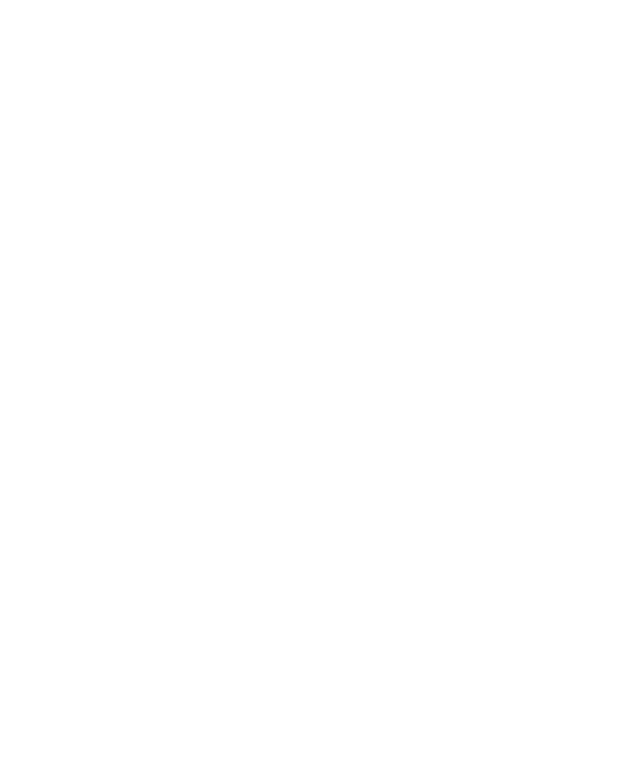
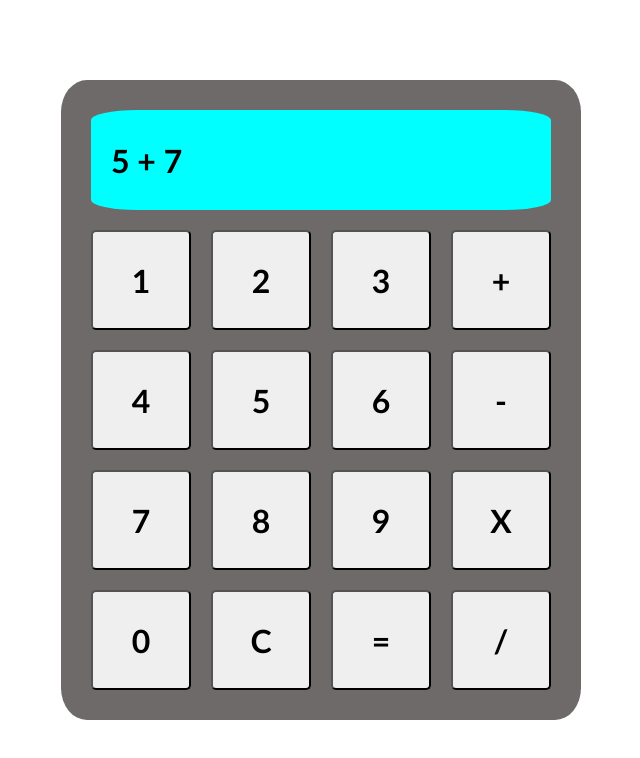
Before and after one commit to JoshuaEnnisDev/calculator, a plain HTML site: page index.html in a window 1280 px wide. Shown: the whole page, without its empty margins (319-959 px from the left). Drawn offline with Linux system fonts and the light colour scheme.

Commit message:
CSS set up. Inital Calculator displayed.

```diff
--- a/index.html
+++ b/index.html
@@ -9,6 +9,38 @@
     <title>Calculator</title>
 </head>
 <body>
+    <div class="container">
 
+        <div class=row-container>
+            <div class="display">
+                <h1>5 + 7</h1>
+            </div>
+            <div class="row">
+                <button>1</button>
+                <button>2</button>
+                <button>3</button>
+                <button>+</button>
+            </div>
+            <div class="row">
+                <button>4</button>
+                <button>5</button>
+                <button>6</button>
+                <button>-</button>
+            </div>
+            <div class="row">
+                <button>7</button>
+                <button>8</button>
+                <button>9</button>
+                <button>X</button>
+            </div>
+            <div class="row">
+                <button>0</button>
+                <button>C</button>
+                <button>=</button>
+                <button>/</button>
+
+            </div>
+        </div>
+    </div>
 </body>
 </html>
--- a/main.js
+++ b/main.js
@@ -1,2 +1,38 @@
-let test = 0;
-console.log(test);
+function add(a, b)
+{
+    return a + b;
+}
+
+function subtract(a, b)
+{
+    return a - b;
+}
+
+function multiply(a, b)
+{
+    return a * b;
+}
+
+function divide(a, b)
+{
+    return (a / b);
+}
+
+function operate(operator, num1, num2)
+{
+    switch (operator)
+    {
+        case "add":
+            add(num1, num2);
+            break;
+        case "subtract":
+            subtract(num1,num2);
+            break;
+        case "multiply":
+            multiply(num1,num2);
+            break;
+        case "divide":
+            divide(num1, num2);
+            break;
+    }
+}
--- a/style.css
+++ b/style.css
@@ -1,3 +1,47 @@
 *{
     margin: 0;
+    font-family: 'Gill Sans', 'Gill Sans MT', Calibri, 'Trebuchet MS', sans-serif;
 }
+
+.container{
+    display: flex;
+    width:100vw;
+    height:100vh;
+    justify-content: center;
+    align-items: center;
+}
+
+.display{
+    display:flex;
+    background-color: aqua;
+    width:100%;
+    height:100px;
+    border-radius: 10%;
+    justify-content: flex-start;
+    align-items: center;
+}
+h1{
+    padding: 20px;
+}
+.row-container{
+    background-color: rgb(110, 106, 106);
+    border-radius: 5%;
+    padding: 30px;
+    display: flex;
+    gap:20px;
+    flex-direction: column;
+}
+.row{
+    display:flex;
+    gap:20px;
+}
+button{
+border-radius: 5%;
+display:flex;
+width:100px;
+height:100px;
+justify-content: center;
+align-items: center;
+font-size: 2rem;
+font-weight: 900;
+}
```
